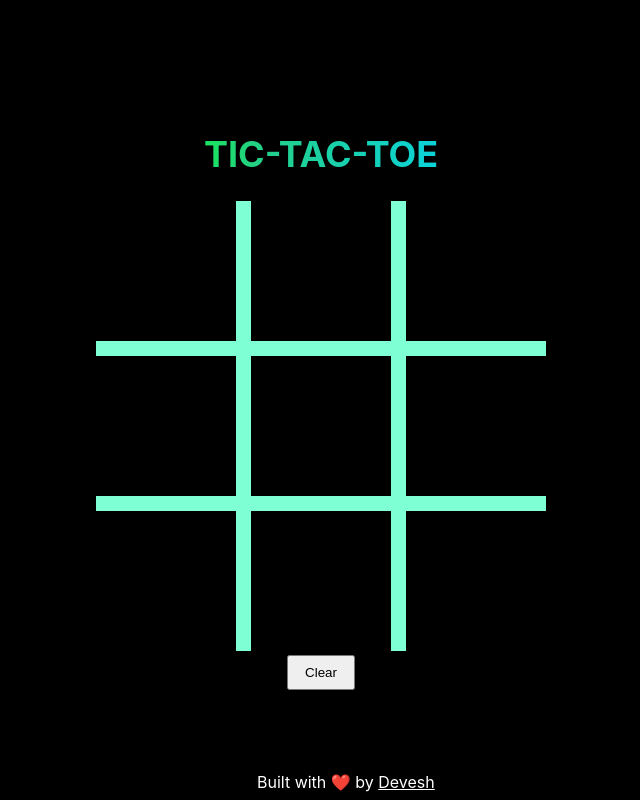
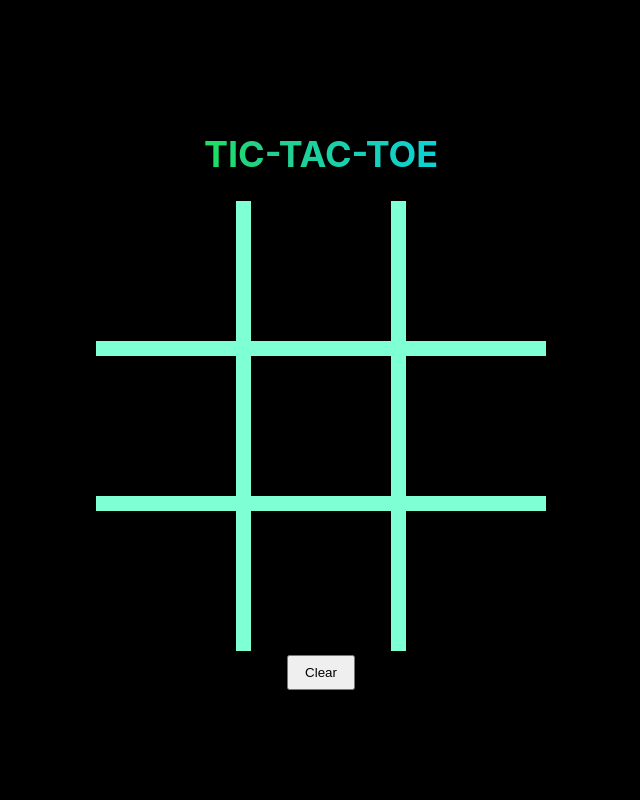
Before and after one commit to Deveshb15/ReactNFT, a React (Create React App) app in the folder react-app-frontend/: page / in a window 1280 px wide. Shown: the whole page, without its empty margins (319-959 px from the left). Built offline with nearby package versions, Linux system fonts and the light colour scheme.

Commit message:
feat: removed footer

```diff
--- a/react-app-frontend/src/App.js
+++ b/react-app-frontend/src/App.js
@@ -138,17 +138,6 @@ function App() {
           )
         }
 			</main>
-
-			<footer>
-				Built with ❤️ by{" "}
-				<a
-					href="https://twitter.com/Deveshb15"
-					target="_blank"
-					rel="noreferrer"
-				>
-					Devesh
-				</a>
-			</footer>
 		</div>
 	);
 }
```
